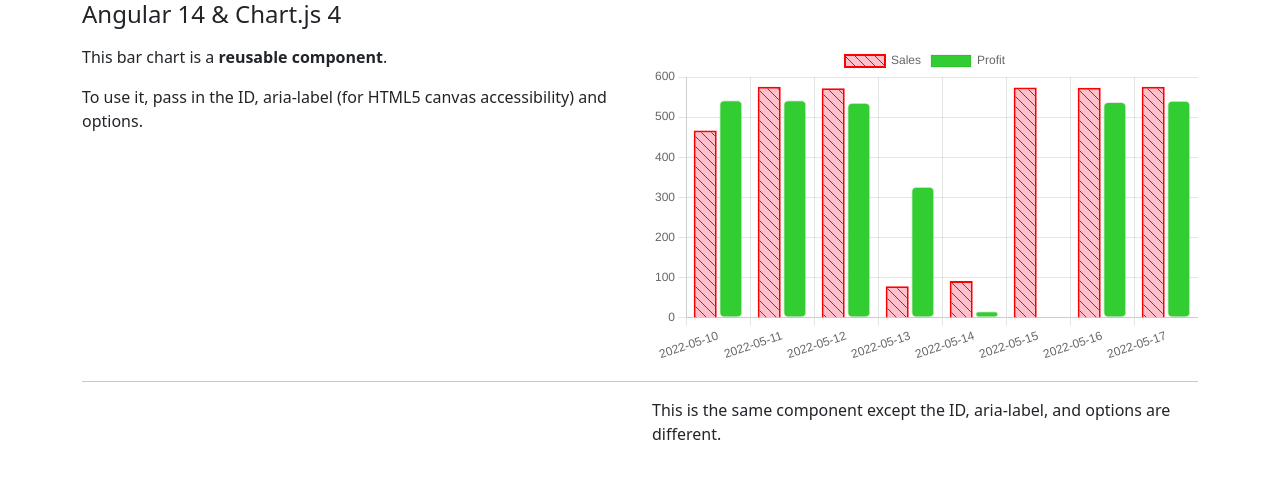
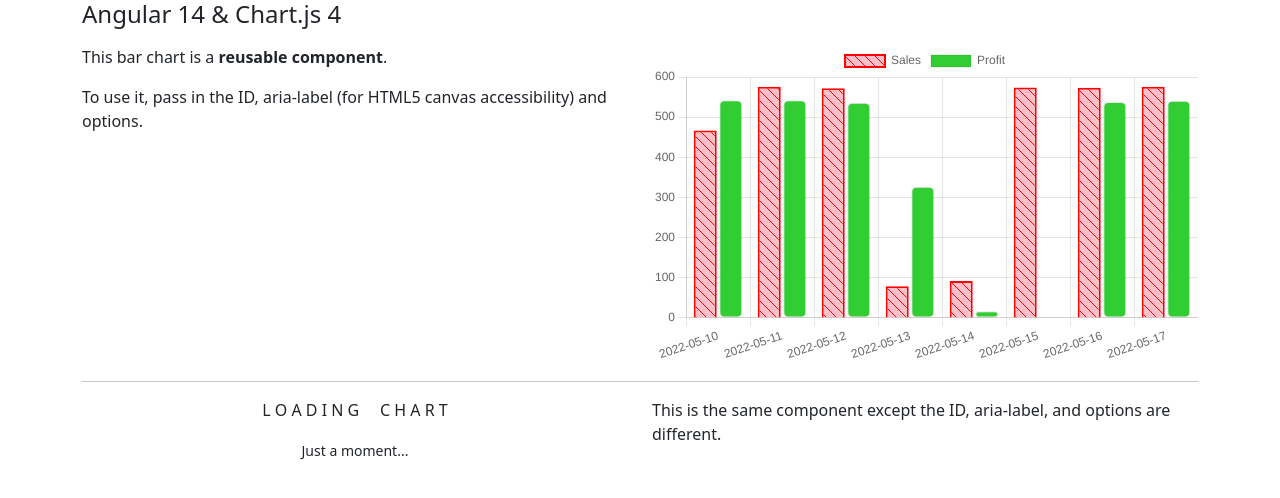
Before and after one commit to ghchfolio/ng14-chartjs, an Angular app: page / in a window 1280 px wide. Shown: the top 498 px of the page. Built offline with nearby package versions, Linux system fonts and the light colour scheme.

Commit message:
added external loading UI

```diff
--- a/src/app/app.component.html
+++ b/src/app/app.component.html
@@ -18,8 +18,8 @@
             </div>
             <!-- e.g. 1 BAR chart w sales data1 -->
             <div class="col-sm-12 col-md-6">
-                <app-bar-chart *ngIf="barChartIsReady" [id]="barChartID" [chartConfig]="barChartConfig"
-                    [ariaLabel]="barChartAriaLabel">
+                <app-bar-chart *ngIf="barChartIsReady; else loadingChart" [id]="barChartID"
+                    [chartConfig]="barChartConfig" [ariaLabel]="barChartAriaLabel">
                 </app-bar-chart>
             </div>
         </div>
@@ -27,8 +27,8 @@
         <div class="row">
             <!-- e.g. 2 LINE chart w sales data2 -->
             <div class="col-sm-12 col-md-6">
-                <app-bar-chart *ngIf="lineChartIsReady" [id]="lineChartID" [chartConfig]="lineChartConfig"
-                    [ariaLabel]="lineChartAriaLabel">
+                <app-bar-chart *ngIf="lineChartIsReady; else loadingChart" [id]="lineChartID"
+                    [chartConfig]="lineChartConfig" [ariaLabel]="lineChartAriaLabel">
                 </app-bar-chart>
             </div>
             <div class="col-sm-12 col-md-6">
@@ -36,6 +36,13 @@
             </div>
         </div>
     </div>
+
+    <ng-template #loadingChart>
+        <div class="text-center">
+            <p>L O A D I N G &nbsp; &nbsp; C H A R T</p>
+            <p><small>Just a moment...</small></p>
+        </div>
+    </ng-template>
 </body>
 
 </html>
```
